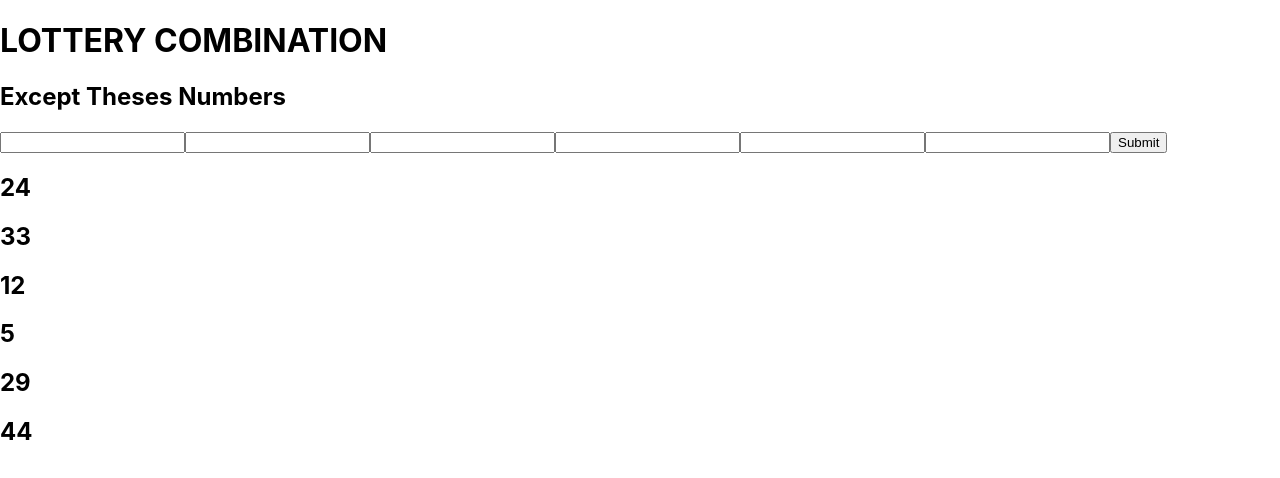
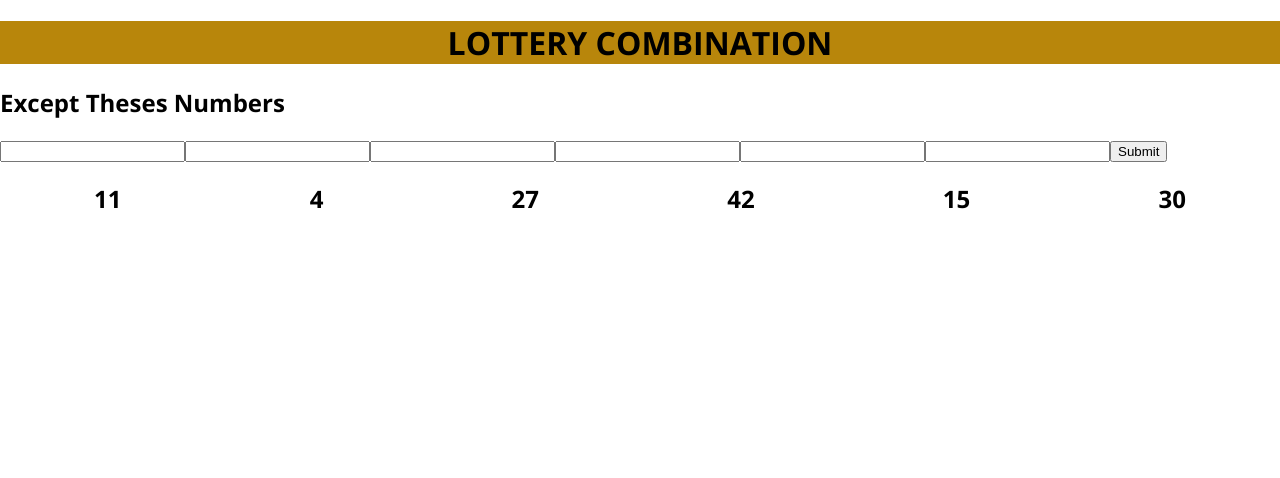
Before and after one commit to jeffoo713/lottery-combi, a React (Create React App) app: page / in a window 1280 px wide. Shown: the top 478 px of the page. Built offline with nearby package versions, Linux system fonts and the light colour scheme.

Commit message:
broke the main  page into components

```diff
--- a/package.json
+++ b/package.json
@@ -6,9 +6,10 @@
     "@testing-library/jest-dom": "^5.14.1",
     "@testing-library/react": "^11.2.7",
     "@testing-library/user-event": "^12.8.3",
+    "node-sass": "^6.0.1",
     "react": "^17.0.2",
     "react-dom": "^17.0.2",
-    "react-scripts": "4.0.3",
+    "react-scripts": "4.0.d3",
     "web-vitals": "^1.1.2"
   },
   "scripts": {
--- a/src/App.js
+++ b/src/App.js
@@ -1,35 +1,26 @@
 import React from 'react';
 
-class App extends React.Component {
-  render() {
-    return (
-      <div className='main'>
-        <div className='title'>
-          <h1>LOTTERY COMBINATION</h1>
-        </div>
-        <div className='input-container'>
-          <h2>Except Theses Numbers</h2>
-          <form className='form'>
-            <input className='input' type='number' name='num1' />
-            <input className='input' type='number' name='num2' />
-            <input className='input' type='number' name='num3' />
-            <input className='input' type='number' name='num4' />
-            <input className='input' type='number' name='num5' />
-            <input className='input' type='number' name='num6' />
-            <input type='submit' />
-          </form>
-        </div>
-        <div className='result-container'>
-          <h2 className='result1'>24</h2>
-          <h2 className='result1'>33</h2>
-          <h2 className='result1'>12</h2>
-          <h2 className='result1'>5</h2>
-          <h2 className='result1'>29</h2>
-          <h2 className='result1'>44</h2>
-        </div>
-      </div>
-    );
-  }
-}
+import Title from './components/title/title.component';
+import InputContainer from './components/input-container/input-container.component';
+import InputForm from './components/input-form/input-form.component';
+import OutputContainer from './components/output-container/output-container.component';
+import OutputNumber from './components/output-number/output-number.component';
+
+import './App.css';
+
+const App = () => (
+  <div className='main'>
+    <Title />
+    <InputContainer>
+      <h2>Except Theses Numbers</h2>
+      <InputForm />
+    </InputContainer>
+    <OutputContainer>
+      {[11, 4, 27, 42, 15, 30].map((num, i) => (
+        <OutputNumber key={i} number={num} />
+      ))}
+    </OutputContainer>
+  </div>
+);
 
 export default App;
--- /dev/null
+++ b/src/components/input-container/input-container.component.js
@@ -0,0 +1,5 @@
+import React from 'react';
+
+const InputContainer = ({ children }) => <div>{children}</div>;
+
+export default InputContainer;
--- /dev/null
+++ b/src/components/input-container/input-container.styles.scss
@@ -0,0 +1,5 @@
+.input-container {
+  display: flex;
+  flex-direction: column;
+  justify-content: center;
+}
--- /dev/null
+++ b/src/components/input-form/input-form.component.js
@@ -0,0 +1,72 @@
+import React, { useState } from 'react';
+
+const INITIAL_VALUE = {
+  num1: '',
+  num2: '',
+  num3: '',
+  num4: '',
+  num5: '',
+  num6: '',
+};
+
+const InputForm = () => {
+  const [numObj, setNumObj] = useState(INITIAL_VALUE);
+
+  const handleChange = event => {
+    event.preventDefault();
+
+    const { name, value } = event.target;
+    setNumObj({ ...numObj, [name]: value });
+    console.log(numObj);
+  };
+
+  return (
+    <form className='input-form'>
+      <input
+        className='input'
+        type='number'
+        name='num1'
+        value={numObj.num1}
+        onChange={handleChange}
+      />
+      <input
+        className='input'
+        type='number'
+        name='num2'
+        value={numObj.num2}
+        onChange={handleChange}
+      />
+      <input
+        className='input'
+        type='number'
+        name='num3'
+        value={numObj.num3}
+        onChange={handleChange}
+      />
+      <input
+        className='input'
+        type='number'
+        name='num4'
+        value={numObj.num4}
+        onChange={handleChange}
+      />
+      <input
+        className='input'
+        type='number'
+        name='num5'
+        value={numObj.num5}
+        onChange={handleChange}
+      />
+      <input
+        className='input'
+        type='number'
+        name='num6'
+        value={numObj.num6}
+        onChange={handleChange}
+      />
+      <input type='submit' />
+    </form>
+  );
+};
+
+export default InputForm;
--- /dev/null
+++ b/src/components/output-container/output-container.component.js
@@ -0,0 +1,9 @@
+import React from 'react';
+
+import './output-container.styles.scss';
+
+const OutputContainer = ({ children }) => (
+  <div className='output-container'>{children}</div>
+);
+
+export default OutputContainer;
--- /dev/null
+++ b/src/components/output-container/output-container.styles.scss
@@ -0,0 +1,5 @@
+.output-container {
+  display: flex;
+  flex-direction: row;
+  justify-content: space-around;
+}
--- /dev/null
+++ b/src/components/output-number/output-number.component.js
@@ -0,0 +1,11 @@
+import React from 'react';
+
+import './output-number.styles.scss';
+
+const OutputNumber = ({ number }) => (
+  <div>
+    <h2>{number}</h2>
+  </div>
+);
+
+export default OutputNumber;
--- /dev/null
+++ b/src/components/title/title.component.js
@@ -0,0 +1,9 @@
+import './title.styles.scss';
+
+const Title = () => (
+  <div className='title'>
+    <h1>LOTTERY COMBINATION</h1>
+  </div>
+);
+
+export default Title;
--- /dev/null
+++ b/src/components/title/title.styles.scss
@@ -0,0 +1,4 @@
+.title {
+  background-color: darkgoldenrod;
+  text-align: center;
+}
```
Also changed, not shown: src/components/input-form/input-form.styles.scss (added), src/components/output-number/output-number.styles.scss (added), 1 other file (tests, documents, lock files or other folders).
